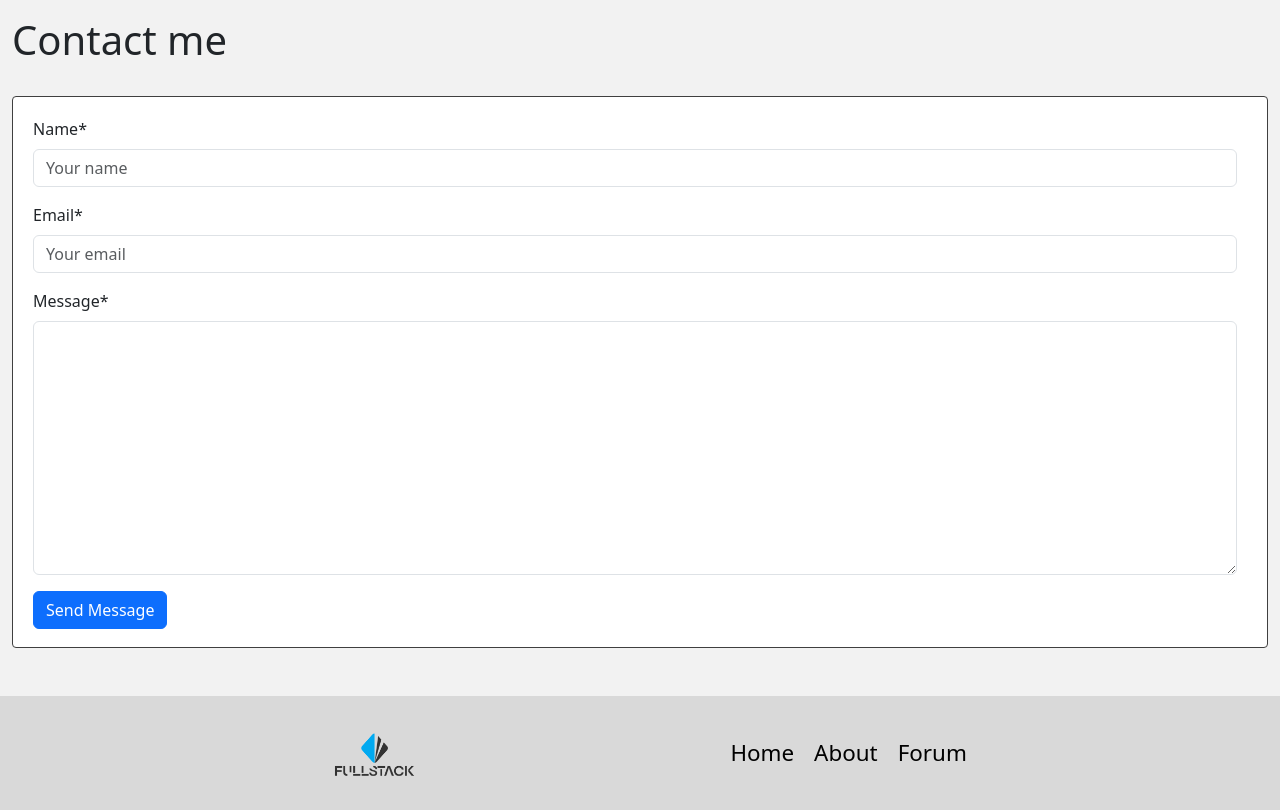
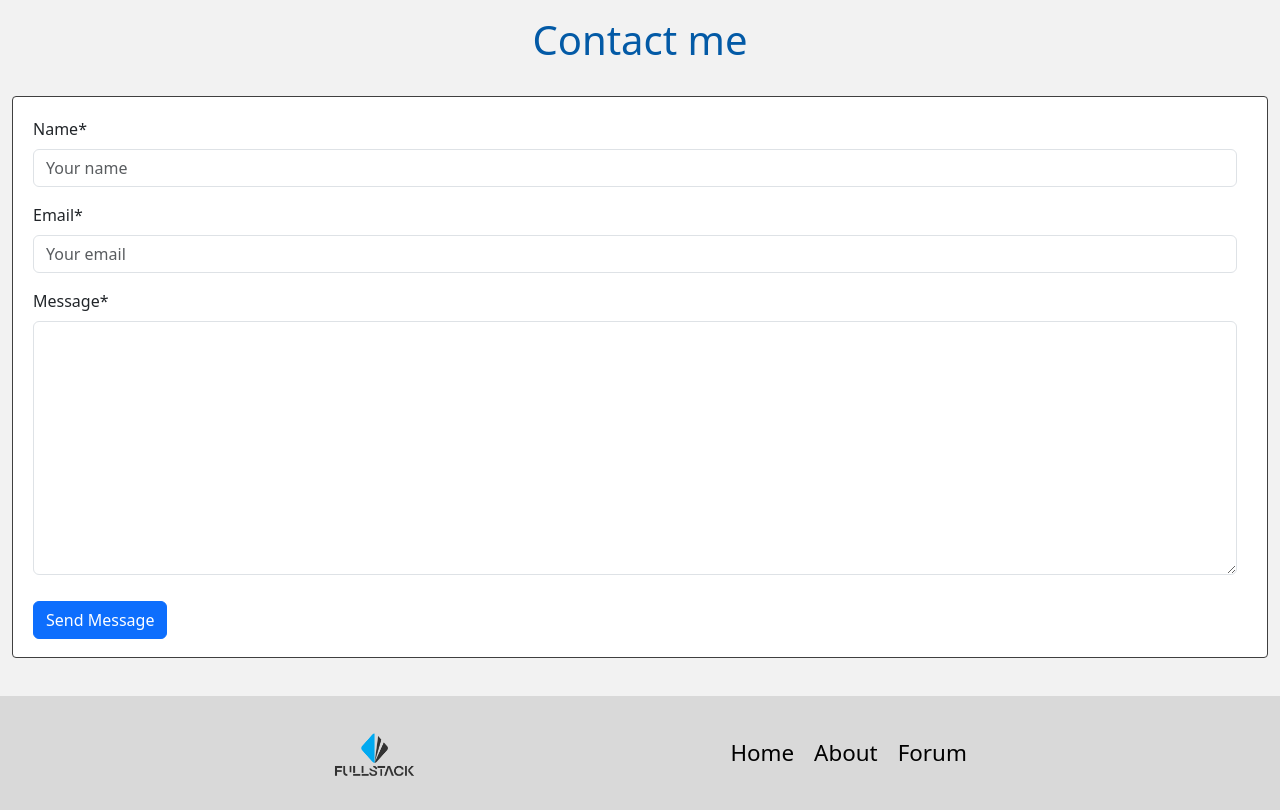
Before and after one commit to Onlinebusinessfy/capstone_project, a Django app: page /contact/ in a window 1280 px wide. Shown: the part 56-866 px from the top of the page. Run offline with Django 5.2, Linux system fonts and the light colour scheme; some libraries are stand-ins or nearby versions; some web fonts are replaced.

Commit message:
Contact correction

```diff
--- a/static/css/contact.css
+++ b/static/css/contact.css
@@ -16,6 +16,10 @@
     width: 100%;
 }
 
+.contact-section .field button{
+    margin-top: 10px;
+}
+
 .contact-section .field label{
     display: block;
     color: var(--neutral-color);
@@ -26,3 +30,8 @@
     width: 100%;
     padding: 5px;
 }
+
+.contact-section h1{
+    text-align: center;
+    color: var(--primary-color);
+}
```
